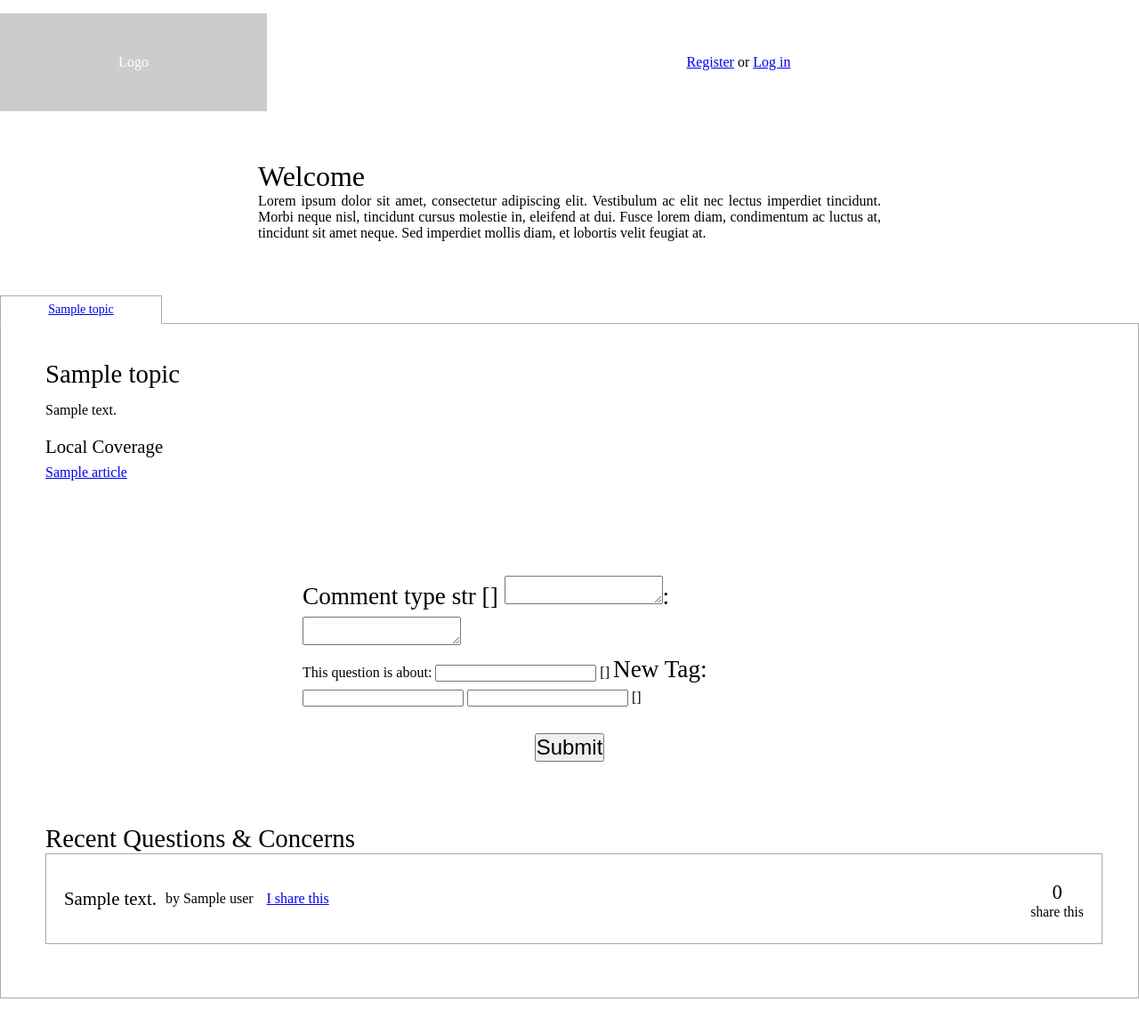
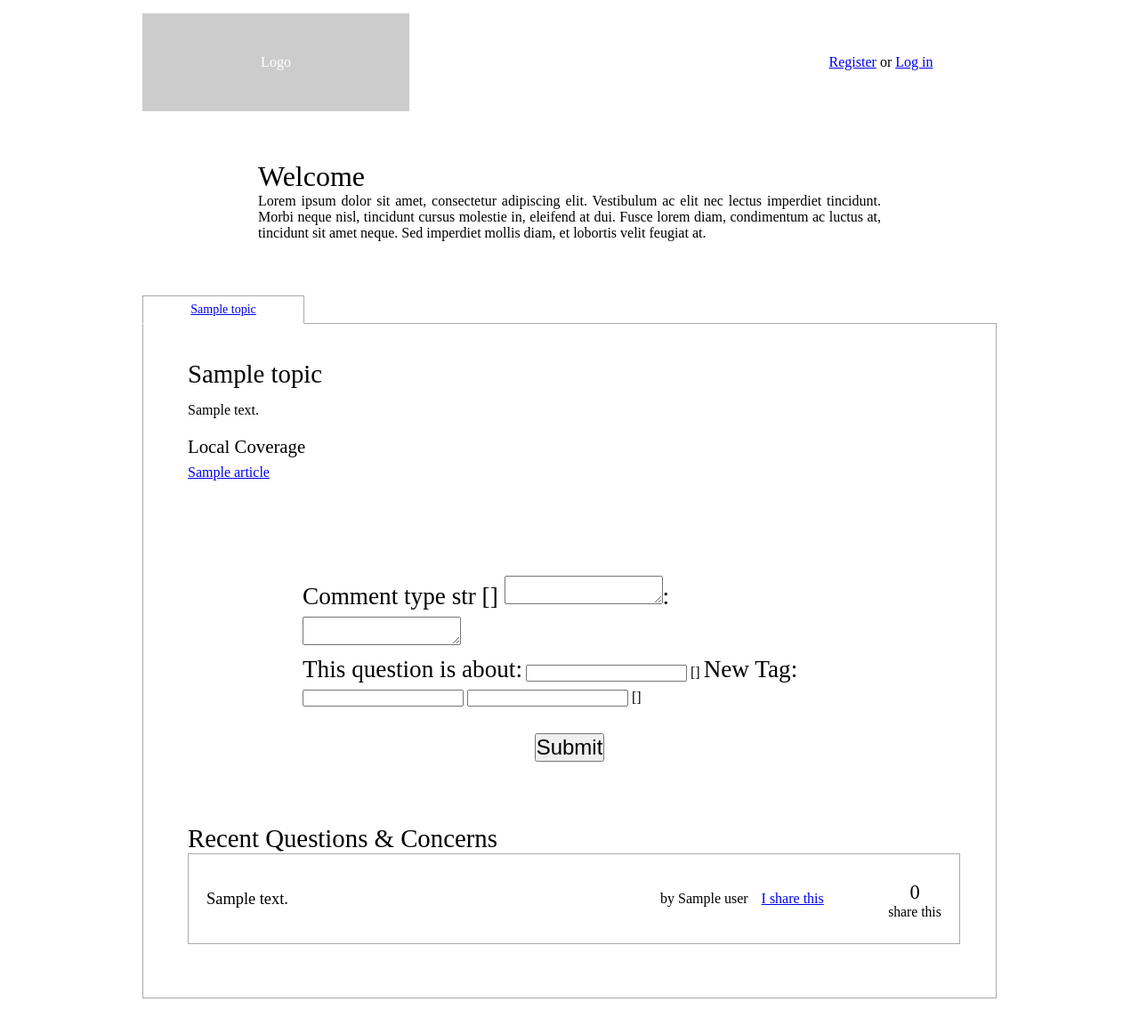
Before and after one commit to medillcmip/Radregator, a Django app: template templates/frontpage.html in a window 1280 px wide. Shown: the whole page at 89% size. Run offline with Django 3.2, Linux system fonts and the light colour scheme; the template is opened without the code that fills it: most values are stand-ins (such as "Sample title", 1, 10 or a date in 2020); form fields are guessed from the names that the template uses; parts of the project's set-up code (start-up, migrations or seed data) failed here and were passed over.

Commit message:
Updating template CSS to reflect corrections for django integration

```diff
--- a/media/css/style.css
+++ b/media/css/style.css
@@ -169,7 +169,7 @@ form.questionform {
 	margin: auto auto 50px auto;
 }
 
-form.questionform label {
+form.questionform > label {
 	font-size: 1.7em;
 	clear: both;
 	margin-bottom: 7px;
@@ -200,23 +200,30 @@ form.questionform label.questbump {
 	margin-bottom: 15px;
 }
 
-form.questionform ul.tags {
+form.questionform ul {
 	width: 600px;
 	height: 25px;
 }
 
-form.questionform ul.tags li {
+form.questionform ul li {
 	width: 150px;
 	height: 25px;
 	line-height: 25px;
 	float: left;
 }
+
+form.questionform ul li label {
+
+}
+
 form.questionform input.tags {
-	width: 150px;
-	height: 25px;
+	/* width: 250px;
+	height: 25px; */
 	line-height: 25px;
+	margin-right:5px;
 	float: left;
 }
+
 
 form.questionform .submit {
 	margin: 30px auto 10px auto;
@@ -251,8 +258,10 @@ ul.recentquestcons li {
 
 ul.recentquestcons li p.bbq {
 	line-height: 80px;
-	font-size: 1.3em;
+	font-size: 1.15em;
+	width:500px;
 	float: left;
+	overflow:hidden;
 }
 
 ul.recentquestcons li p.chef {
--- a/templates/base.html
+++ b/templates/base.html
@@ -52,7 +52,7 @@
 </head>
 
    <body>
-
+	   <div id="pagewrap">
 		   <div id="header">
 				<div class="reglog">
 					<a class="cbox" href="user.php?register=true">Register</a> or <a href="user.php?login=true">Log in</a>
@@ -65,6 +65,7 @@
 		   {% block body %}
 		   {% endblock body %}
 
+	   </div>
    </body>
 
 </html>
--- a/templates/form.html
+++ b/templates/form.html
@@ -8,7 +8,7 @@
 
         {{comment_form.text}}
 
-			<br><label for="about" class="questbump"></label>This <span class="flipquestorcon">question</span> is about:
+			<br><label for="about" class="questbump">This <span class="flipquestorcon">question</span> is about:</label>
 
             {{comment_form.tags}} {{comment_form.tags.errors}}
             <label for="newtag">New Tag:</label>{{comment_form.newtag}}
```
Lines whose indentation alone changed are shown as unchanged.
